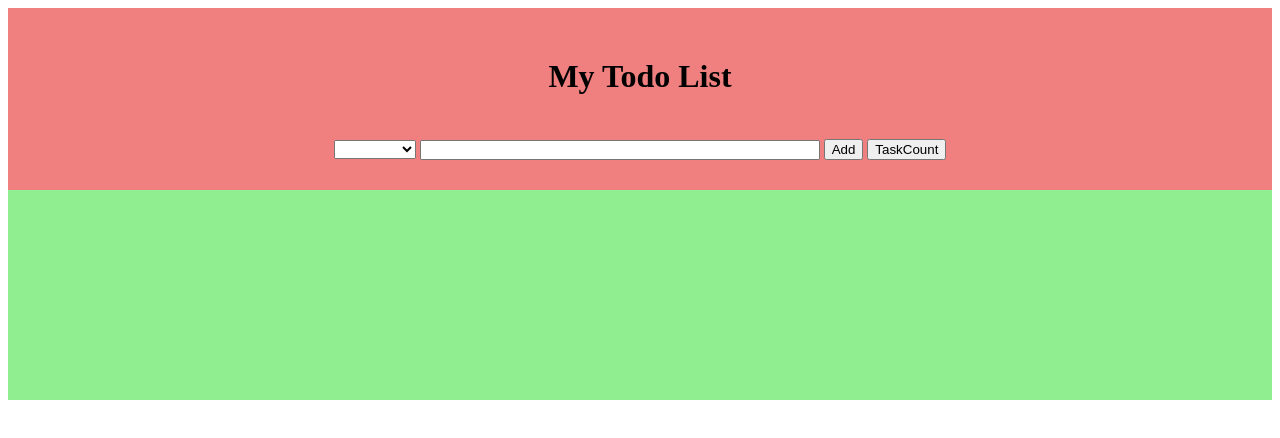
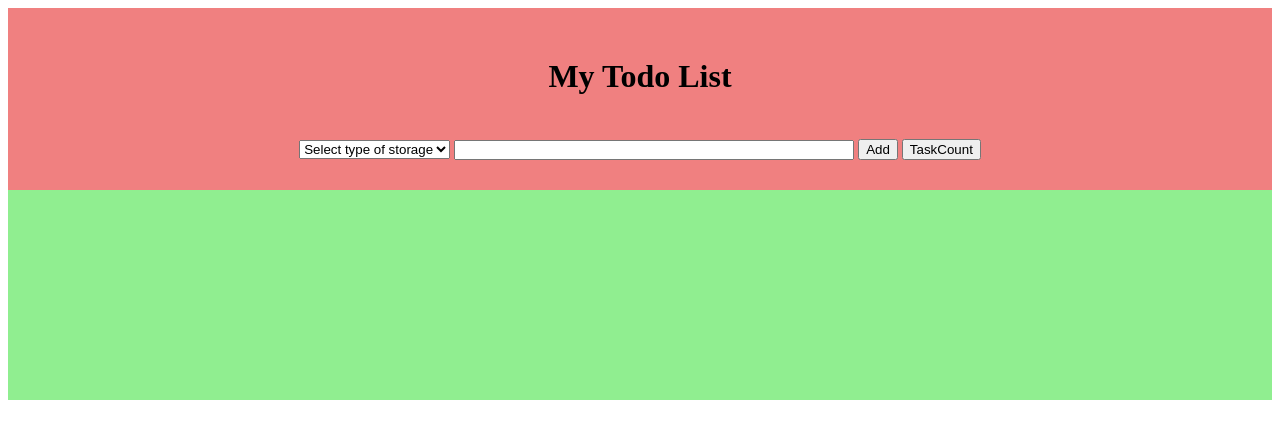
Before and after one commit to Krishna93951/todo2, a website: page index.html in a window 1280 px wide. Drawn offline with Linux system fonts and the light colour scheme.

Commit message:
1 file modified

```diff
--- a/index.html
+++ b/index.html
@@ -6,7 +6,7 @@
     <div id="actions">
       <h1> My Todo List </h1>
       <select name="storage" id="store">
-        <option></option>
+        <option>Select type of storage</option>
         <option>LOCAL</option>
         <option>SESSION</option>
       </select>
```
